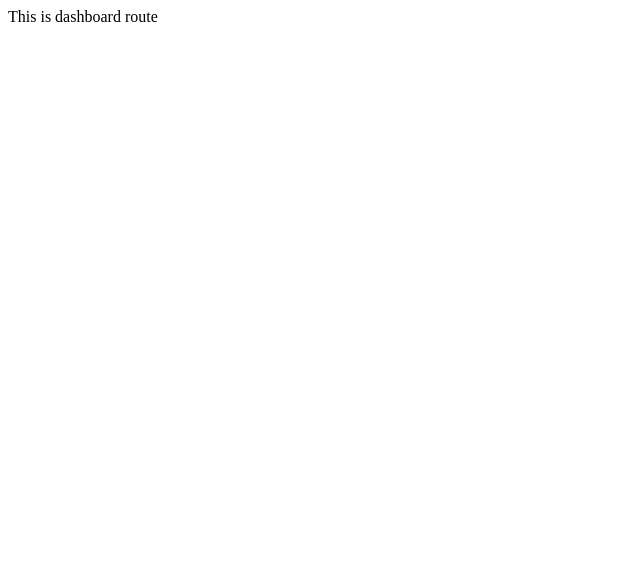
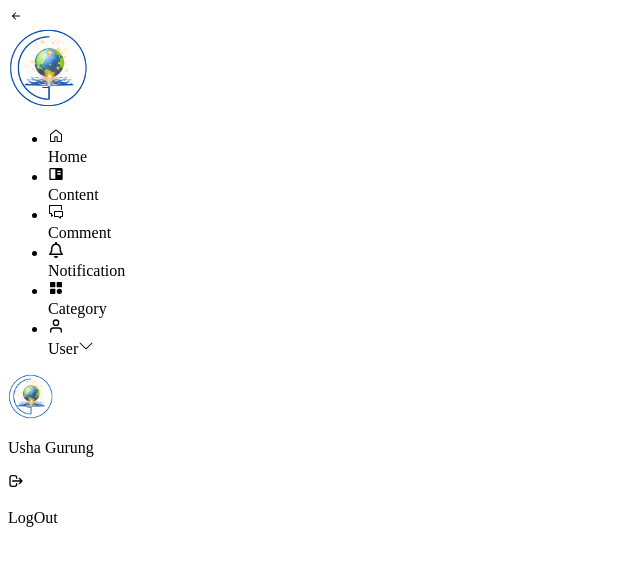
Before and after one commit to manojtsx/GyanShristi-CMS, a Next.js app in the folder client/: page /dashboard in a window 1280 px wide. Shown: the top 566 px of the page, without its empty margins (0-640 px from the left). Built offline with nearby package versions, Linux system fonts and the light colour scheme.

Commit message:
sidemenubar

```diff
--- a/client/src/app/(admin)/dashboard/page.tsx
+++ b/client/src/app/(admin)/dashboard/page.tsx
@@ -1,9 +1,13 @@
-import React from 'react'
+import NoOfUsers from "@/components/common-component/NoOfUsers";
+import SideMenuBarAdmin from "@/components/SideMenuBarAdmin";
+import React from "react";
 
-function Page({params} : {params : {id : string}}) {
+function Page({ params }: { params: { id: string } }) {
   return (
-    <div>This is dashboard route</div>
-  )
+    <div>
+      <SideMenuBarAdmin />
+    </div>
+  );
 }
 
-export default Page
+export default Page;
```
